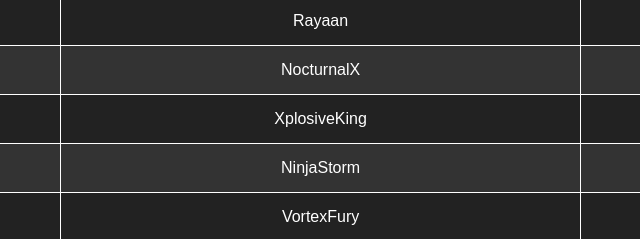
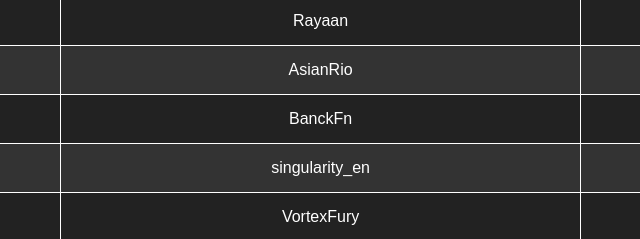
Before and after one commit to raaaaaaaaau/skibidi-leaderboard, a plain HTML site: page index.html in a window 1280 px wide. Shown: the part 160-399 px from the top of the page, 303-943 px from the left. Drawn offline with Linux system fonts and the light colour scheme.

Commit message:
Update index.html

```diff
--- a/index.html
+++ b/index.html
@@ -54,9 +54,9 @@
             </thead>
             <tbody>
                 <tr><td>1</td><td>Rayaan</td><td>1500</td></tr>
-                <tr><td>2</td><td>NocturnalX</td><td>1450</td></tr>
-                <tr><td>3</td><td>XplosiveKing</td><td>1420</td></tr>
-                <tr><td>4</td><td>NinjaStorm</td><td>1400</td></tr>
+                <tr><td>2</td><td>AsianRio</td><td>1450</td></tr>
+                <tr><td>3</td><td>BanckFn</td><td>1420</td></tr>
+                <tr><td>4</td><td>singularity_en</td><td>1400</td></tr>
                 <tr><td>5</td><td>VortexFury</td><td>1385</td></tr>
                 <tr><td>6</td><td>ShadowPulse</td><td>1360</td></tr>
                 <tr><td>7</td><td>FatalFlick</td><td>1345</td></tr>
```
